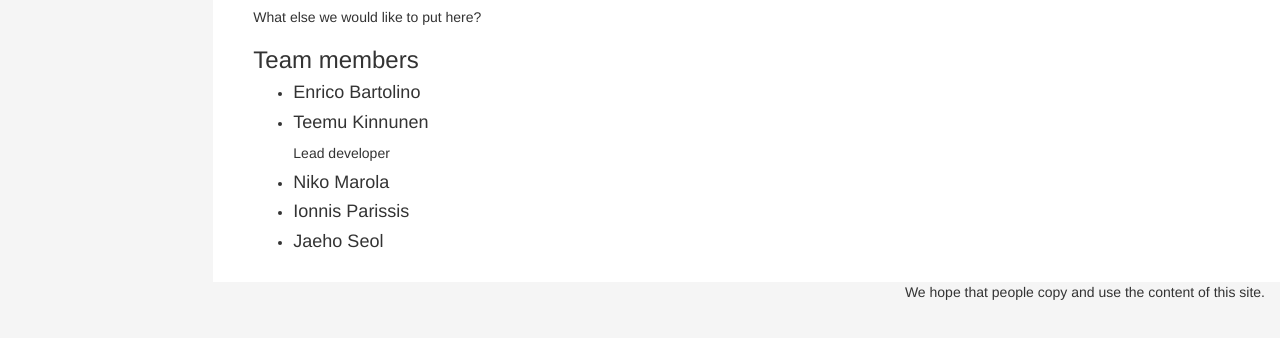
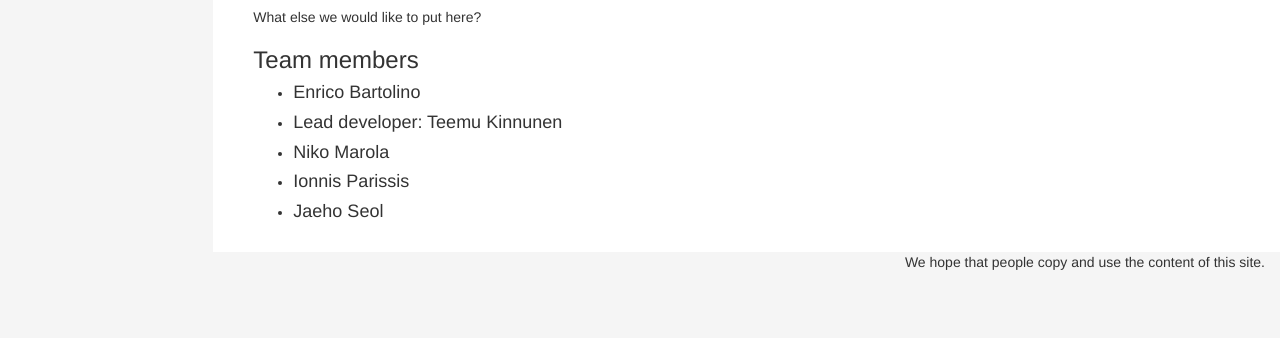
Before and after one commit to feedbackmethods/feedbackmethods.github.io, a plain HTML site: page about.html in a window 1280 px wide. Shown: the part 226-564 px from the top of the page. Drawn offline with nearby package versions, Linux system fonts and the light colour scheme; a script that the page names is missing.

Commit message:
Changed the place of lead dev in about page

```diff
--- a/about.html
+++ b/about.html
@@ -69,8 +69,7 @@
                     <h4>Enrico Bartolino</h4>
                 </li>
                 <li>
-                    <h4>Teemu Kinnunen</h4>
-                    <p>Lead developer</p>
+                    <h4>Lead developer: Teemu Kinnunen</h4>
                 </li>
                 <li>
                     <h4>Niko Marola</h4>
```
